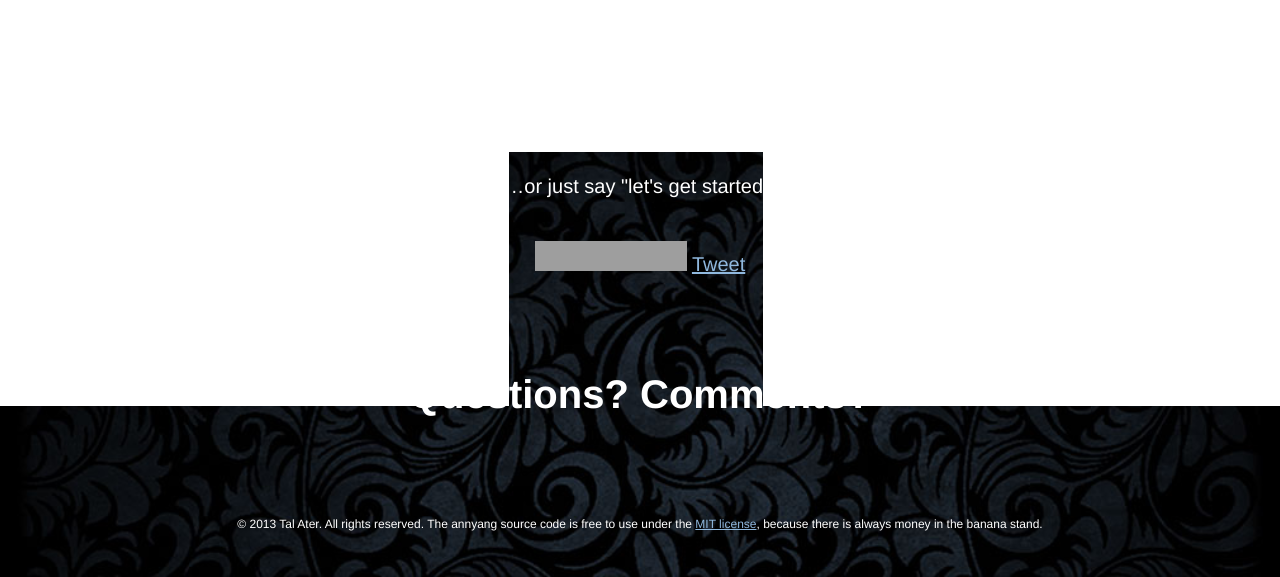
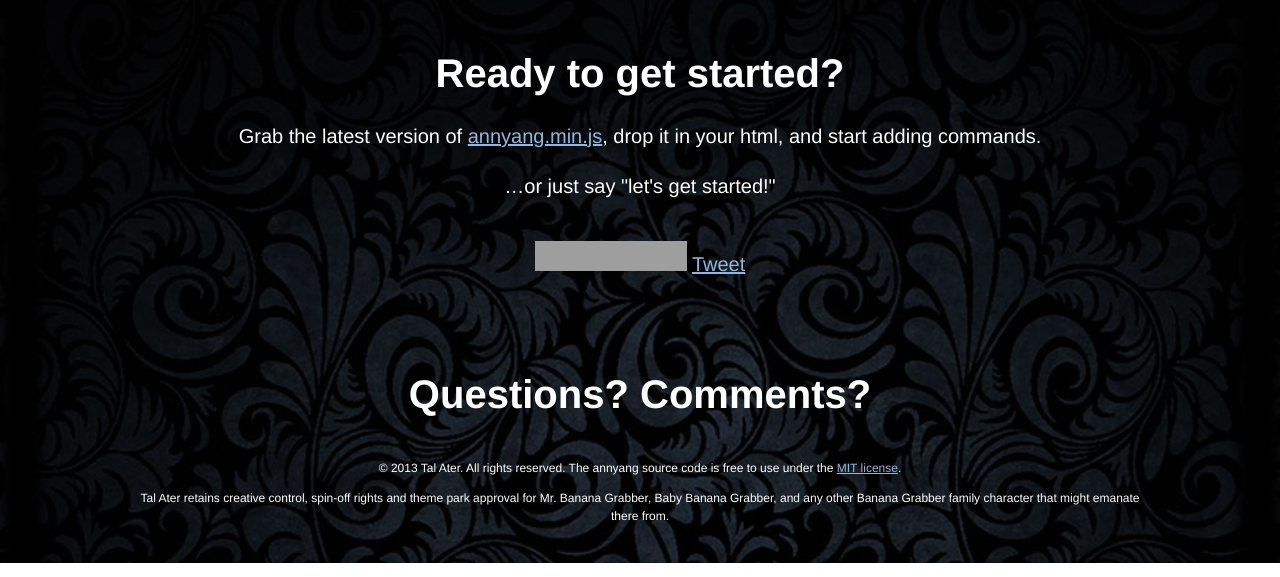
Before and after one commit to TalAter/annyang, a PHP site: page / in a window 1280 px wide. Shown: the part 3498-4075 px from the top of the page. Run offline with PHP 8.4, Linux system fonts and the light colour scheme; some libraries are stand-ins or nearby versions; grey boxes are pictures that could not be loaded.

Commit message:
Fixed legal loophole in copyright notice.

```diff
--- a/demo/css/main.css
+++ b/demo/css/main.css
@@ -117,10 +117,10 @@ div.social{
 div.comments {
   margin-top: 100px;
 }
-p.copyright{
-  margin-top: 100px;
+div.copyright{
+  margin-top: 50px;
   font-size: 12px;
-  line-height: 30px;
+  line-height: 18px;
   font-weight: 100;
 }
 div#unsupported {
--- a/demo/index.html
+++ b/demo/index.html
@@ -208,7 +208,10 @@ var greeting = function() {
       <h2>Questions? Comments?</h2>
       <div class="fb-comments" data-href="https://www.talater.com/annyang/" data-colorscheme="dark" data-width="750"></div>
     </div>
-    <p class="copyright">&copy; 2013 Tal Ater. All rights reserved. The annyang source code is free to use under the <a href="https://raw.github.com/TalAter/annyang/master/LICENSE">MIT license</a>, because there is always money in the banana stand.</p>
+    <div class="copyright">
+      <p>&copy; 2013 Tal Ater. All rights reserved. The annyang source code is free to use under the <a href="https://raw.github.com/TalAter/annyang/master/LICENSE">MIT license</a>.</p>
+      <p>Tal Ater retains creative control, spin-off rights and theme park approval for Mr. Banana Grabber, Baby Banana Grabber, and any other Banana Grabber family character that might emanate there from.</p>
+    </div>
   </section>
   <div id="unsupported" class="hidden">
     <h4>It looks like your browser doesn't support speech recognition.</h4>
```
